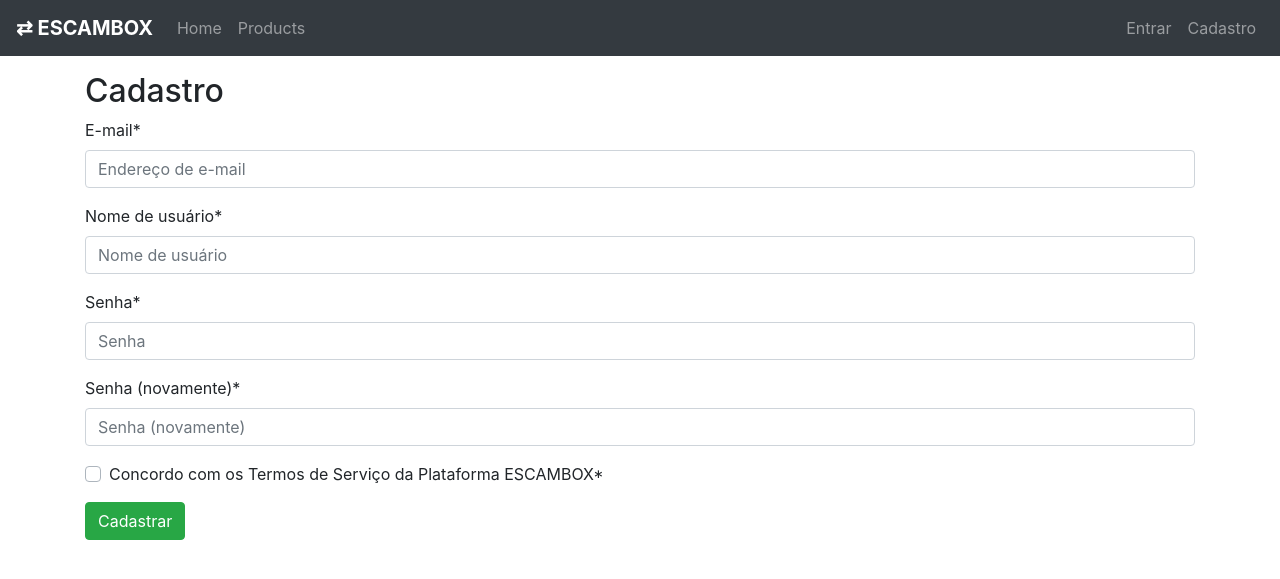
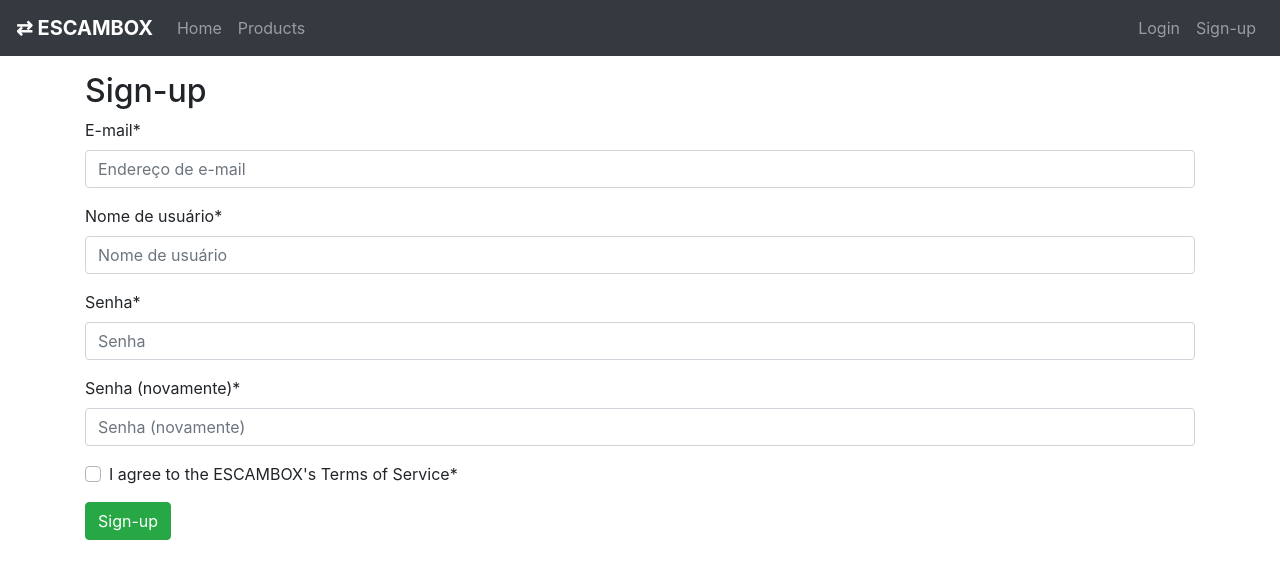
Before and after one commit to tiagomagnusss/esw-trabalho-final, a Django app: page /accounts/signup/ in a window 1280 px wide. Shown: the top 579 px of the page. Run offline with Django 4.2, Linux system fonts and the light colour scheme; some libraries are stand-ins or nearby versions.

Commit message:
Translate all messages to English

```diff
--- a/templates/account/login.html
+++ b/templates/account/login.html
@@ -2,13 +2,13 @@
 
 {% load crispy_forms_tags %}
 
-{% block title %}Entrar{% endblock %}
+{% block title %}Login{% endblock %}
 
 {% block content %}
-    <h2>Entrar</h2>
+    <h2>Login</h2>
     <form method="post">
         {% csrf_token %}
         {{ form|crispy }}
-        <button class="btn btn-success" type="submit">Entrar</button>
+        <button class="btn btn-success" type="submit">Login</button>
     </form>
 {% endblock %}
--- a/templates/account/logout.html
+++ b/templates/account/logout.html
@@ -3,10 +3,10 @@
 {% block title %}Sair{% endblock %}
 
 {% block content %}
-    <h2>Sair</h2>
-    <p>Você tem certeza que deseja sair?</p>
+    <h2>Logout</h2>
+    <p>Are you sure you want to logout?</p>
     <form method="post" action="{% url 'account_logout' %}">
         {% csrf_token %}
-        <button class="btn btn-danger" type="submit">Sair</button>
+        <button class="btn btn-danger" type="submit">Logout</button>
     </form>
 {% endblock %}
--- a/templates/account/signup.html
+++ b/templates/account/signup.html
@@ -2,10 +2,10 @@
 
 {% load crispy_forms_tags %}
 
-{% block title %}Cadastro{% endblock %}
+{% block title %}Sign-up{% endblock %}
 
 {% block content %}
-<h2>Cadastro</h2>
+<h2>Sign-up</h2>
 
 
 <form method="post">
@@ -15,14 +15,14 @@
     <form class="was-validated">
         <div class="custom-control custom-checkbox mb-3">
             <input type="checkbox" class="custom-control-input" id="customControlValidation1" required>
-            <label class="custom-control-label" for="customControlValidation1">Concordo com os Termos de Serviço da Plataforma ESCAMBOX*</label>
+            <label class="custom-control-label" for="customControlValidation1">I agree to the ESCAMBOX's Terms of Service*</label>
 
-            <div class="invalid-feedback">Por favor, aceite os Termos de Serviço para prosseguir com o cadastro.
+            <div class="invalid-feedback">Please, accept the Terms of Service to sign-up.
 
             </div>
         </div>
 
-        <button class="btn btn-success" href="#" type="submit">Cadastrar</button>
+        <button class="btn btn-success" href="#" type="submit">Sign-up</button>
         </form>
         {% endblock %}
 
--- a/templates/base.html
+++ b/templates/base.html
@@ -50,14 +50,14 @@
                         <a class="nav-link">Olá, {{request.user.username}}!</a>
                     </li>
                     <li class="nav-item">
-                        <a class="nav-link" href="{% url 'account_logout' %}">Sair</a>
+                        <a class="nav-link" href="{% url 'account_logout' %}">Logout</a>
                     </li>
                 {% else %}
                     <li class="nav-item">
-                        <a class="nav-link" href="{% url 'account_login' %}">Entrar</a>
+                        <a class="nav-link" href="{% url 'account_login' %}">Login</a>
                     </li>
                     <li class="nav-item">
-                        <a class="nav-link" href="{% url 'account_signup' %}">Cadastro</a>
+                        <a class="nav-link" href="{% url 'account_signup' %}">Sign-up</a>
                     </li>
                 {% endif %}
             </ul>
--- a/templates/products/product.html
+++ b/templates/products/product.html
@@ -1,6 +1,6 @@
 {% extends 'base.html' %}
 
-{% block title %}Visualização de Produto{% endblock %}
+{% block title %}ESCAMBOX | {{ object.title }}{% endblock %}
 
 {% block content %}
     <form>
--- a/templates/products/update.html
+++ b/templates/products/update.html
@@ -1,6 +1,6 @@
 {% extends 'base.html' %}
 
-{% block title %}Update product{% endblock %}
+{% block title %}ESCAMBOX | {{ object.title }}{% endblock %}
 
 {% block content %}
     <h1>Update this product</h1>
```
